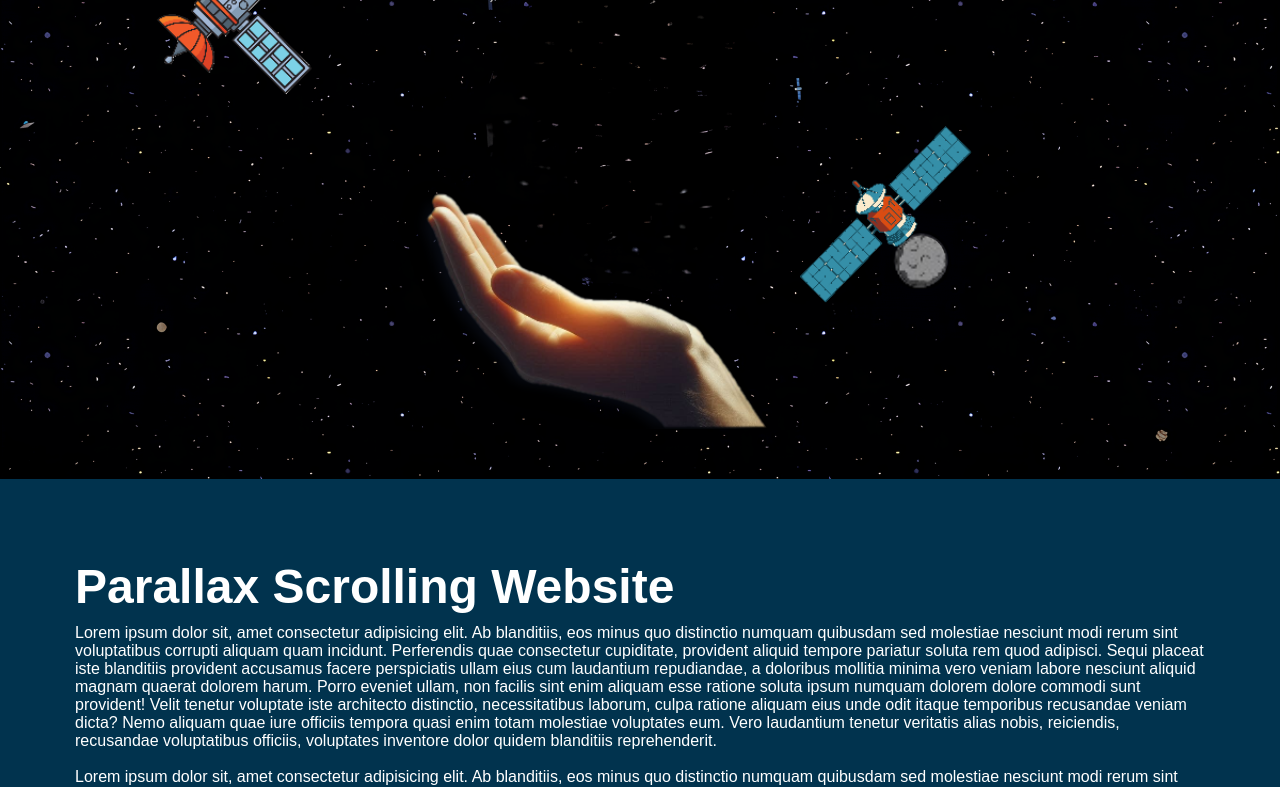
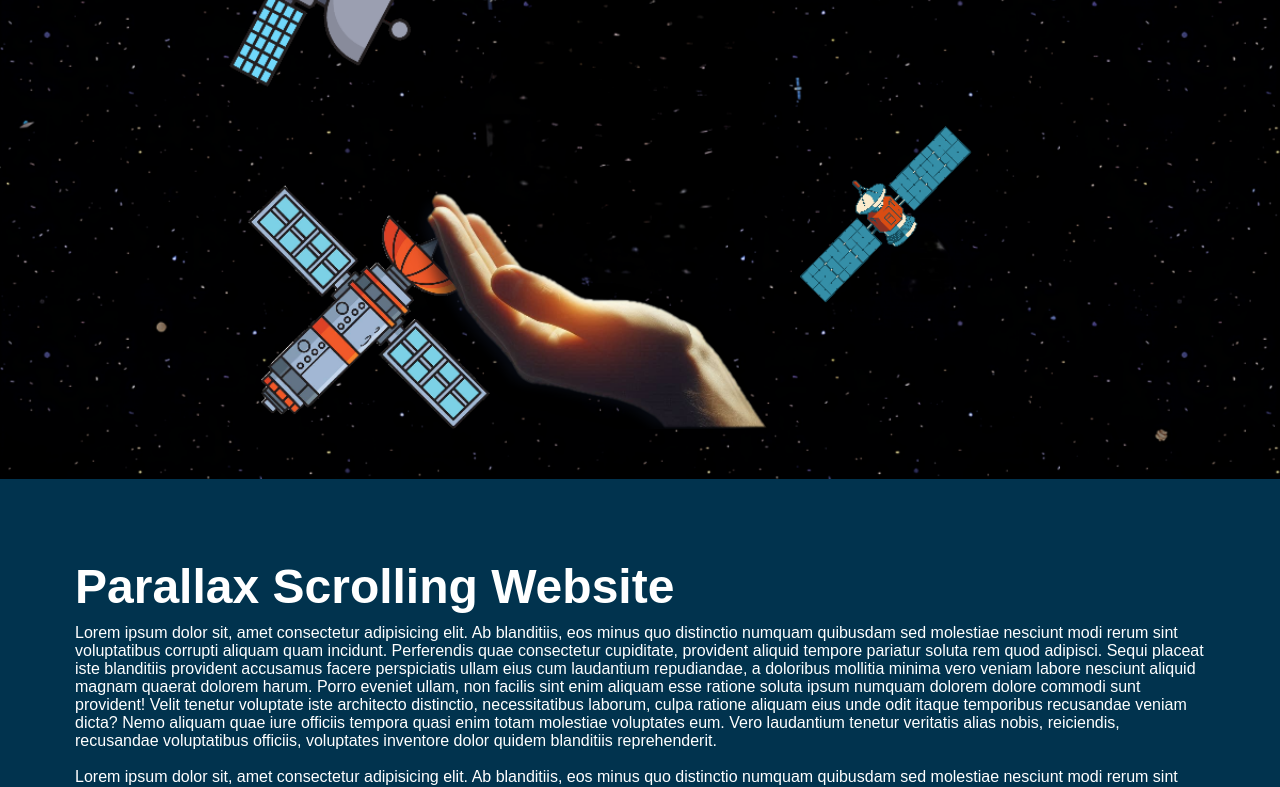
Before and after one commit to sreeyuvanash/parallax-scrolling, a plain HTML site: page index.html in a window 1280 px wide. Shown: the part 241-1028 px from the top of the page. Drawn offline with Linux system fonts and the light colour scheme.

Commit message:
Add files via upload

```diff
--- a/index.html
+++ b/index.html
@@ -17,11 +17,10 @@
         </nav>
     </header>
     <secction class="parallax">
-        <img src="sspace.png" id="space">
+        <img src="space.png" id="space">
         <img src= "erath2 (1).png" id="earth">
-        <img src= "erath1-removebg-preview.png" id="moon">
         <h2 id="text">Parallax Website</h2>
-        <img src="sattti.png" img="#">
+        <img src="image-2.png" img="#">
         <img src="unnamed.png" img="#">
         <img src= "Designer (6).png" id="hand">
     </secction>
```
Also changed, not shown: image-2.png (added), space.png (added).
